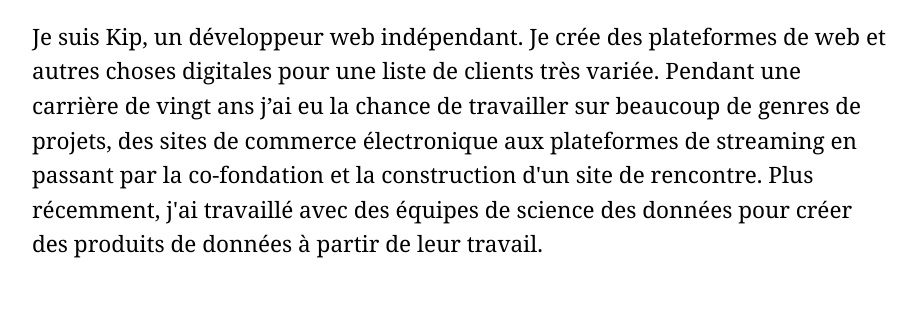
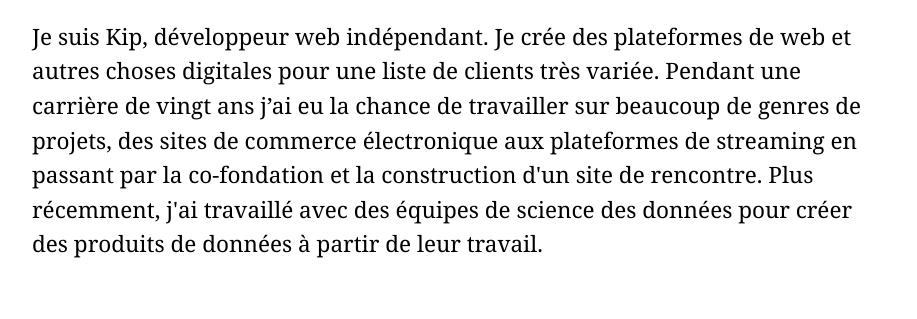
Before and after one commit to kipparker/kip.dev, an Eleventy site: page src/fr.md in a window 1280 px wide. Shown: the part 438-757 px from the top of the page, without its empty margins (178-1095 px from the left). Built offline with nearby package versions, Linux system fonts and the light colour scheme; Eleventy itself is replaced by a stand-in of ours; files that its build step writes are made by us from their sources.

Commit message:
Text corrections

```diff
--- a/src/_includes/home.njk
+++ b/src/_includes/home.njk
@@ -5,7 +5,7 @@ description: Kip Parker is a web development consultant. He can lead teams, add
 ---
 <nav><a href="/">en</a> | <a href="/fr">fr</a></nav>
 <header>
-    <h1>Kip Parker,<br>{{jobtitle}}.</h1>
+    <h1>Kip Parker, <br>{{jobtitle}}.</h1>
 </header>
 <main>
     {{content | safe}}
--- a/src/fr.md
+++ b/src/fr.md
@@ -4,7 +4,7 @@ jobtitle: développeur web
 ---
 ## Qui?
 
-Je suis Kip, un développeur web indépendant. Je crée des plateformes de web et autres choses digitales pour une liste de clients très variée. Pendant une carrière de vingt ans j’ai eu la chance de travailler sur beaucoup de genres de projets, des sites de commerce électronique aux plateformes de streaming en passant par la co-fondation et la construction d'un site de rencontre. Plus récemment, j'ai travaillé avec des équipes de science des données pour créer des produits de données à partir de leur travail.
+Je suis Kip, développeur web indépendant. Je crée des plateformes de web et autres choses digitales pour une liste de clients très variée. Pendant une carrière de vingt ans j’ai eu la chance de travailler sur beaucoup de genres de projets, des sites de commerce électronique aux plateformes de streaming en passant par la co-fondation et la construction d'un site de rencontre. Plus récemment, j'ai travaillé avec des équipes de science des données pour créer des produits de données à partir de leur travail.
 
 ## Quoi?
 
```
